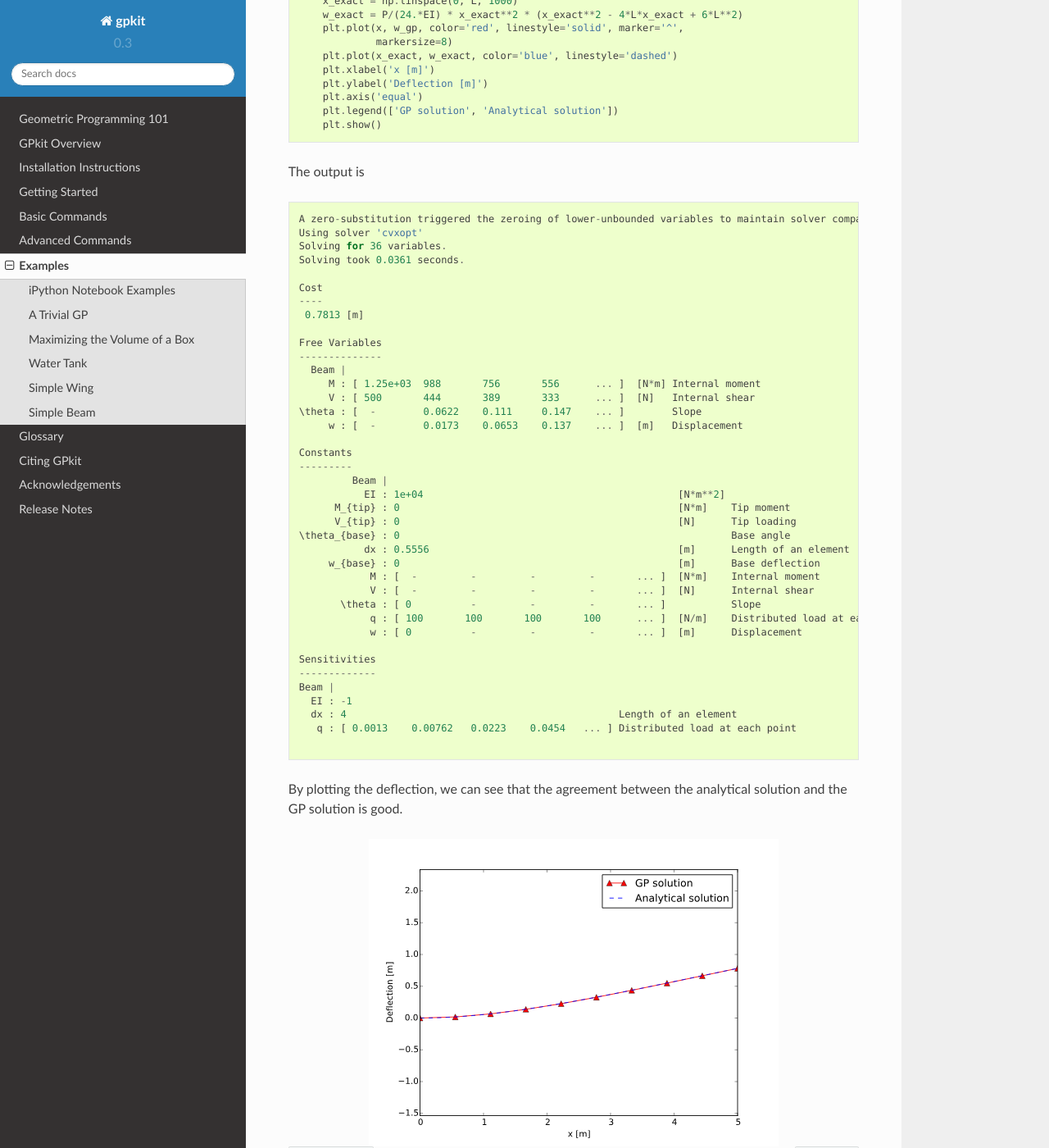
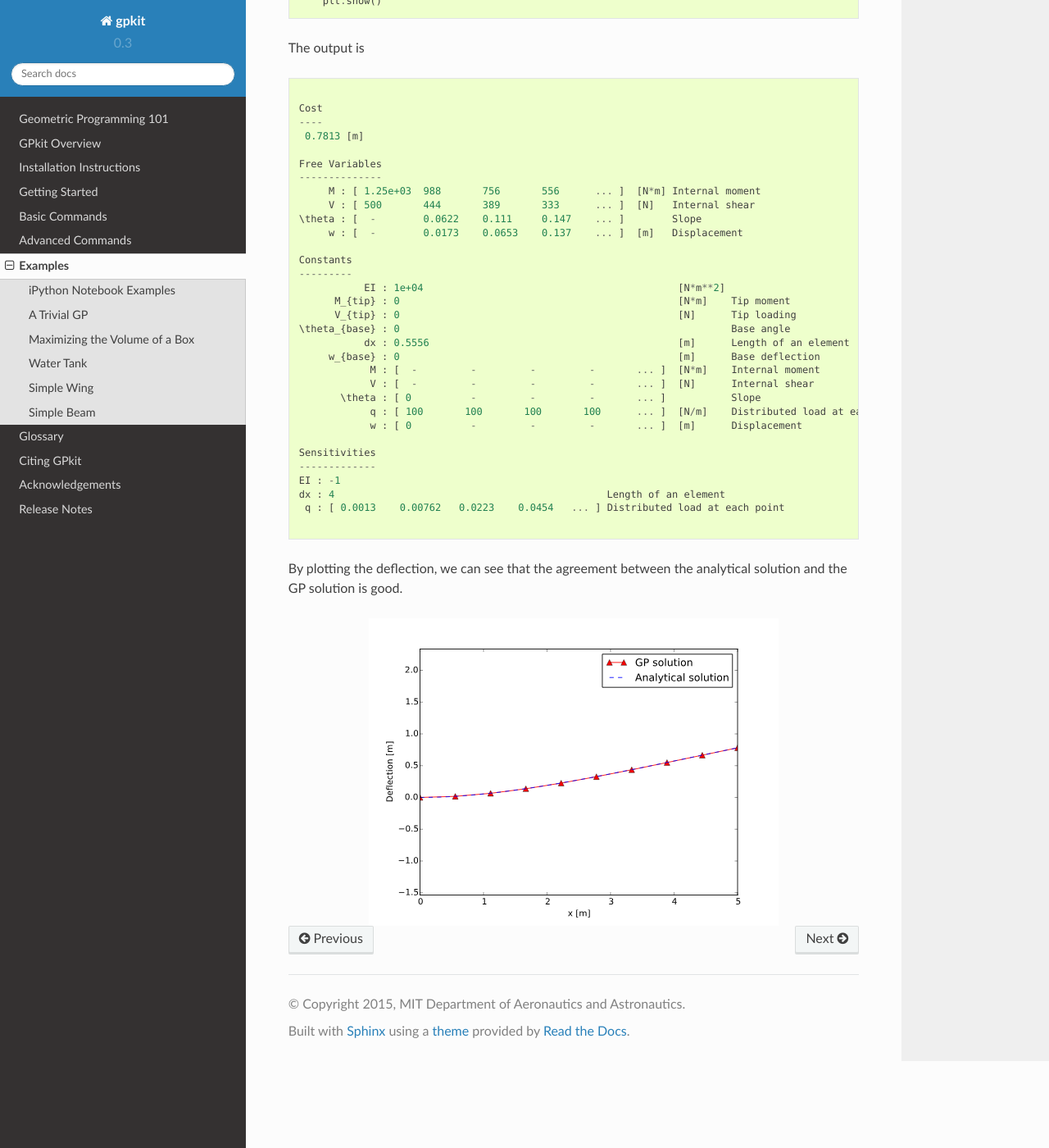
Before and after one commit to convexengineering/gpkit, a Sphinx documentation site: the page built from docs/source/examples.rst, in a window 1280 px wide and 1400 px high, scrolled down 7623 px. Shown: the whole window at 82% size. Built offline with Sphinx 7.4.7 and the Read the Docs theme 2.0.0, drawn with Linux system fonts in a browser that asks for light colours; some of the changed text lies outside the part shown.

Commit message:
revamp Model verbosity levels
@
0: nothing
1: solution table
2: zero-lower-sub notice, solver and time for single solves
3: in a sweep, solver time for each solve
   for single solves, raw solver output and detailed timing information
4: in a sweep, raw solver output and detailed timing information

@whoburg please review

```diff
--- a/docs/source/examples/beam_output.txt
+++ b/docs/source/examples/beam_output.txt
@@ -1,7 +1,3 @@
-A zero-substitution triggered the zeroing of lower-unbounded variables to maintain solver compatibility.
-Using solver 'cvxopt'
-Solving for 36 variables.
-Solving took 0.0361 seconds.
 
 Cost
 ----
@@ -9,7 +5,6 @@ Cost
 
 Free Variables
 --------------
-  Beam |
      M : [ 1.25e+03  988       756       556      ... ]  [N*m] Internal moment
      V : [ 500       444       389       333      ... ]  [N]   Internal shear
 \theta : [  -        0.0622    0.111     0.147    ... ]        Slope
@@ -17,7 +12,6 @@ Free Variables
 
 Constants
 ---------
-         Beam |
            EI : 1e+04                                           [N*m**2]
       M_{tip} : 0                                               [N*m]    Tip moment
       V_{tip} : 0                                               [N]      Tip loading
@@ -32,7 +26,6 @@ Constants
 
 Sensitivities
 -------------
-Beam |
-  EI : -1
-  dx : 4                                              Length of an element
-   q : [ 0.0013    0.00762   0.0223    0.0454   ... ] Distributed load at each point
+EI : -1
+dx : 4                                              Length of an element
+ q : [ 0.0013    0.00762   0.0223    0.0454   ... ] Distributed load at each point
--- a/docs/source/examples/simple_box_output.txt
+++ b/docs/source/examples/simple_box_output.txt
@@ -1,6 +1,3 @@
-Using solver 'cvxopt'
-Solving for 3 variables.
-Solving took 0.0165 seconds.
 
 Cost
 ----
--- a/docs/source/examples/simple_sp_output.txt
+++ b/docs/source/examples/simple_sp_output.txt
@@ -1,5 +1,3 @@
-Beginning signomial solve.
-Solving took 4 GP solves and 0.0386 seconds.
 
 Cost
 ----
--- a/docs/source/examples/simpleflight_output.txt
+++ b/docs/source/examples/simpleflight_output.txt
@@ -1,8 +1,5 @@
 SINGLE
 ======
-Using solver 'cvxopt'
-Solving for 10 variables.
-Solving took 0.0122 seconds.
 
 Cost
 ----
--- a/docs/source/examples/water_tank_output.txt
+++ b/docs/source/examples/water_tank_output.txt
@@ -1,6 +1,3 @@
-Using solver 'cvxopt'
-Solving for 5 variables.
-Solving took 0.00606 seconds.
 
 Cost
 ----
```
Also changed, not shown: 2 other files.
